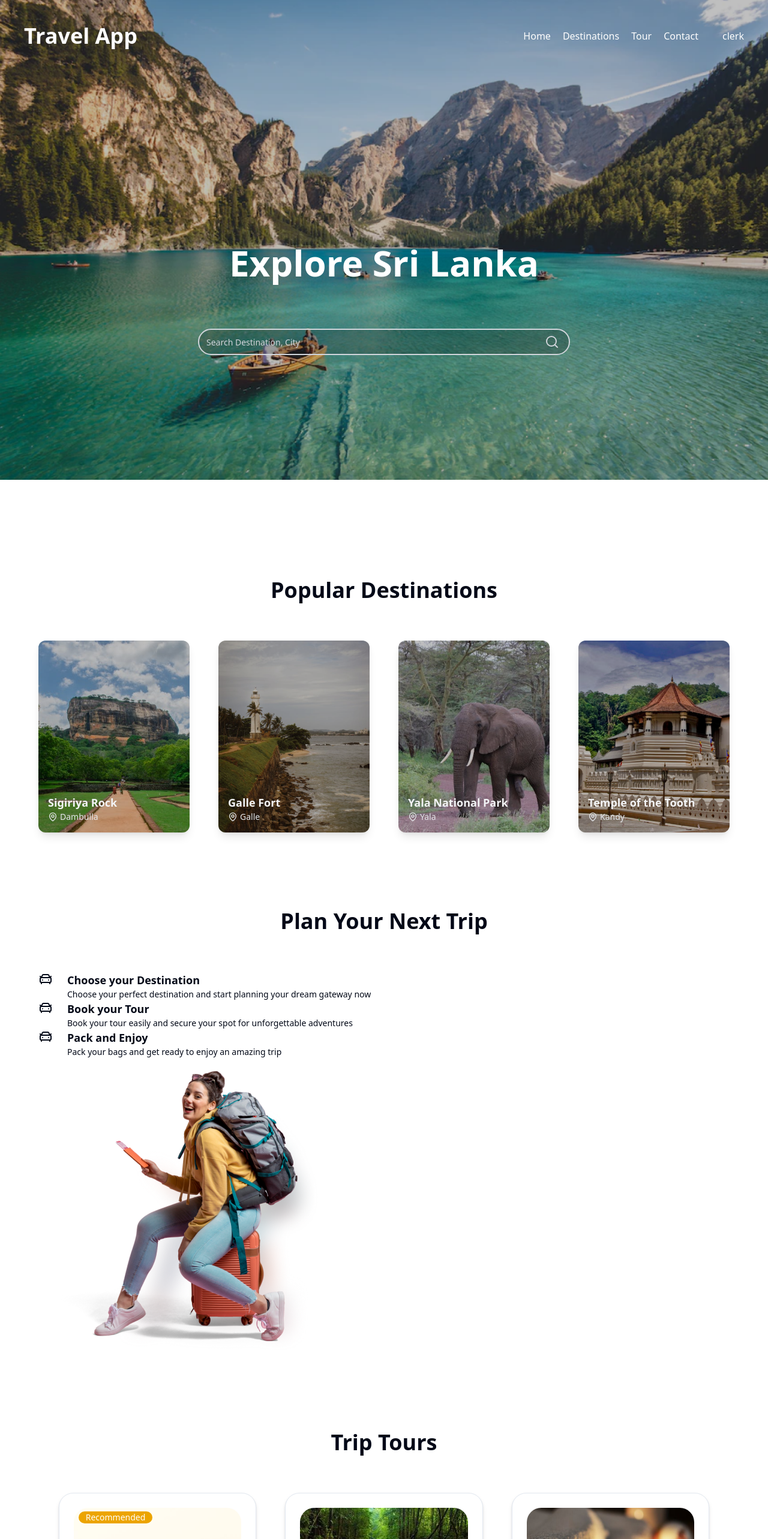
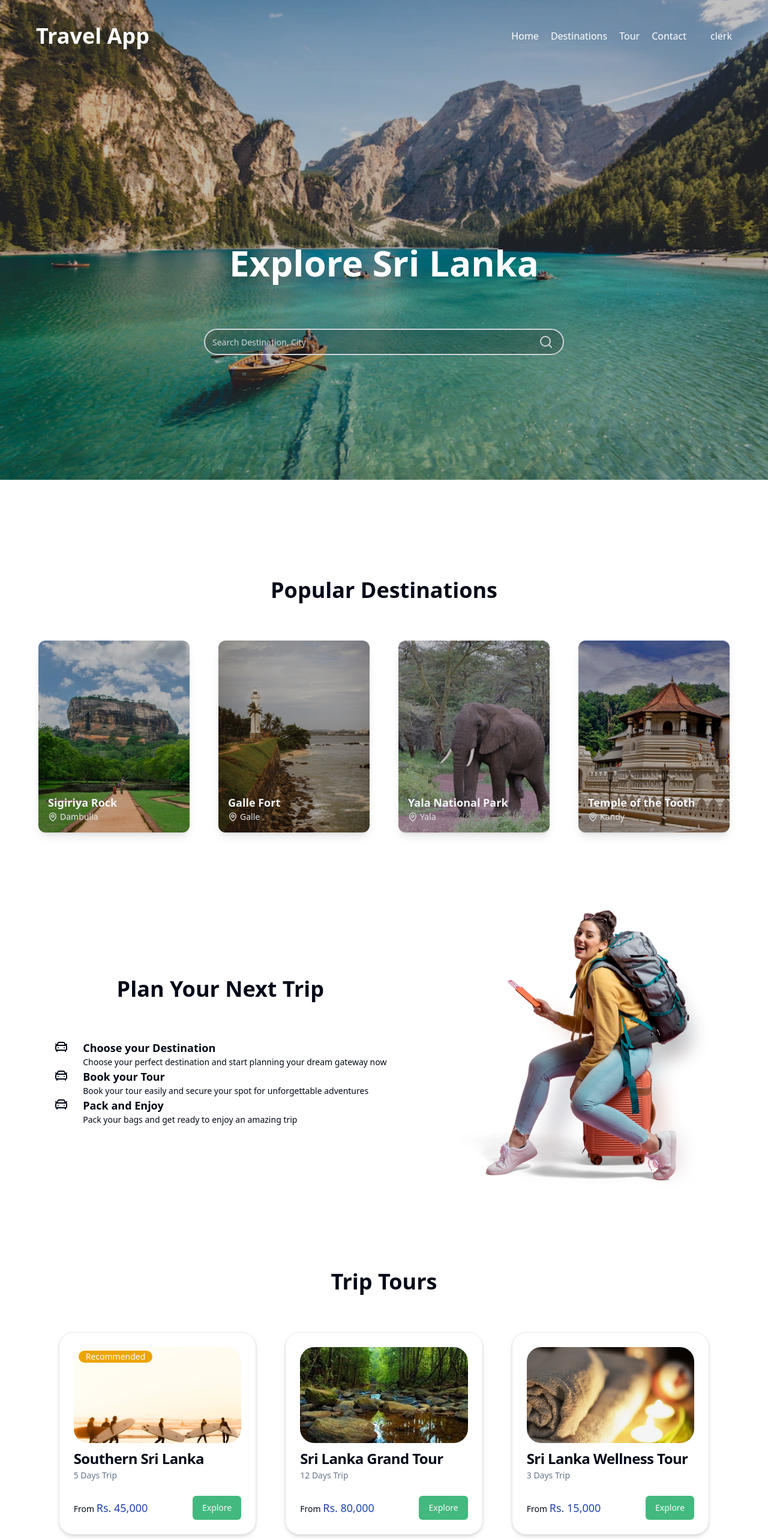
Before and after one commit to AyshaHamna/travel-app, a Next.js app: page / in a window 1280 px wide. Shown: the top 2566 px of the page at 60% size. Built offline with nearby package versions, Linux system fonts and the light colour scheme.

Commit message:
responsive of sections

```diff
--- a/app/page.tsx
+++ b/app/page.tsx
@@ -8,7 +8,7 @@ import Footer from "@/components/Footer";
 export default function Home() {
   return (
     <div
-      className="p-5 bg-slate-500 min-h-screen bg-cover bg-center bg-no-repeat "
+      className="p-5 bg-slate-500 min-h-screen bg-cover bg-center bg-no-repeat px-10"
       style={{ backgroundImage: "url('/background-image.png" }}
     >
       <Header />
--- a/components/PlanYourNextTrip.tsx
+++ b/components/PlanYourNextTrip.tsx
@@ -23,7 +23,7 @@ const steps = [
 
 function PlanYourNextTrip() {
   return (
-    <section className="max-w-6xl mx-auto flex flex-col gap-5 justify-around py-16">
+    <section className="max-w-6xl mx-auto flex flex-col gap-5 justify-around items-center py-16 lg:flex-row">
       <div className="">
         <h1 className="text-4xl font-semibold text-center mb-16">
           Plan Your Next Trip
@@ -39,7 +39,13 @@ function PlanYourNextTrip() {
         ))}
       </div>
       <div className="">
-        <Image src="/traveller.png" alt="Traveller" width="473" height="473" className=""/>
+        <Image
+          src="/traveller.png"
+          alt="Traveller"
+          width="473"
+          height="473"
+          className=""
+        />
       </div>
     </section>
   );
```
